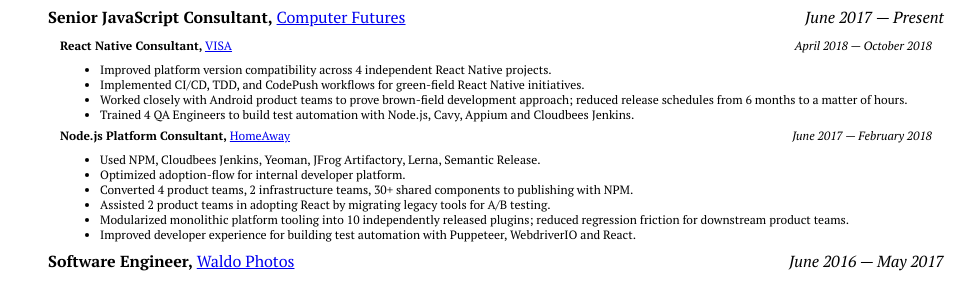
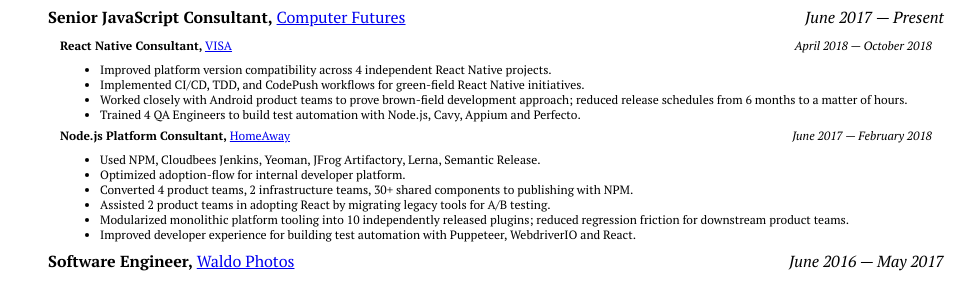
Before and after one commit to L8D/l8d.github.io, a Jekyll site: the page resume/index.html, which Jekyll copies as it is, in a window 1280 px wide. Shown: the part 175-458 px from the top of the page, without its empty margins (152-1128 px from the left). Built offline with Jekyll 4.4.1, drawn with Linux system fonts in a browser that asks for light colours; Markdown is read by kramdown in place of the engine named in the settings.

Commit message:
Cloudbees Jenkins -> Perfecto

```diff
--- a/resume/index.html
+++ b/resume/index.html
@@ -51,7 +51,7 @@
             <li>Improved platform version compatibility across 4 independent React Native projects.</li>
             <li>Implemented CI/CD, TDD, and CodePush workflows for green-field React Native initiatives.</li>
             <li>Worked closely with Android product teams to prove brown-field development approach; reduced release schedules from 6 months to a matter of hours.</li>
-            <li>Trained 4 QA Engineers to build test automation with Node.js, Cavy, Appium and Cloudbees Jenkins.</li>
+            <li>Trained 4 QA Engineers to build test automation with Node.js, Cavy, Appium and Perfecto.</li>
           </ul>
 
           <div class="entry">
```
